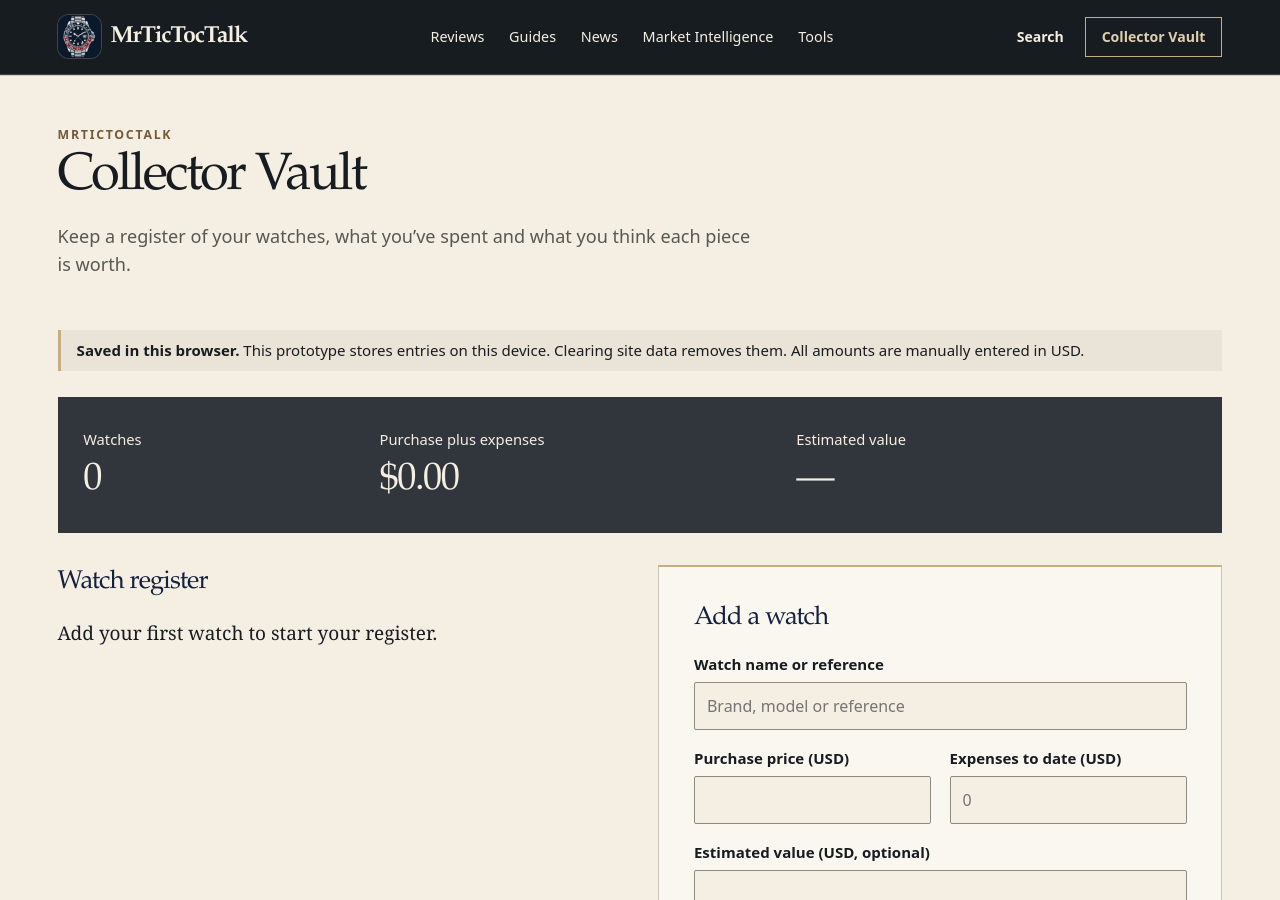
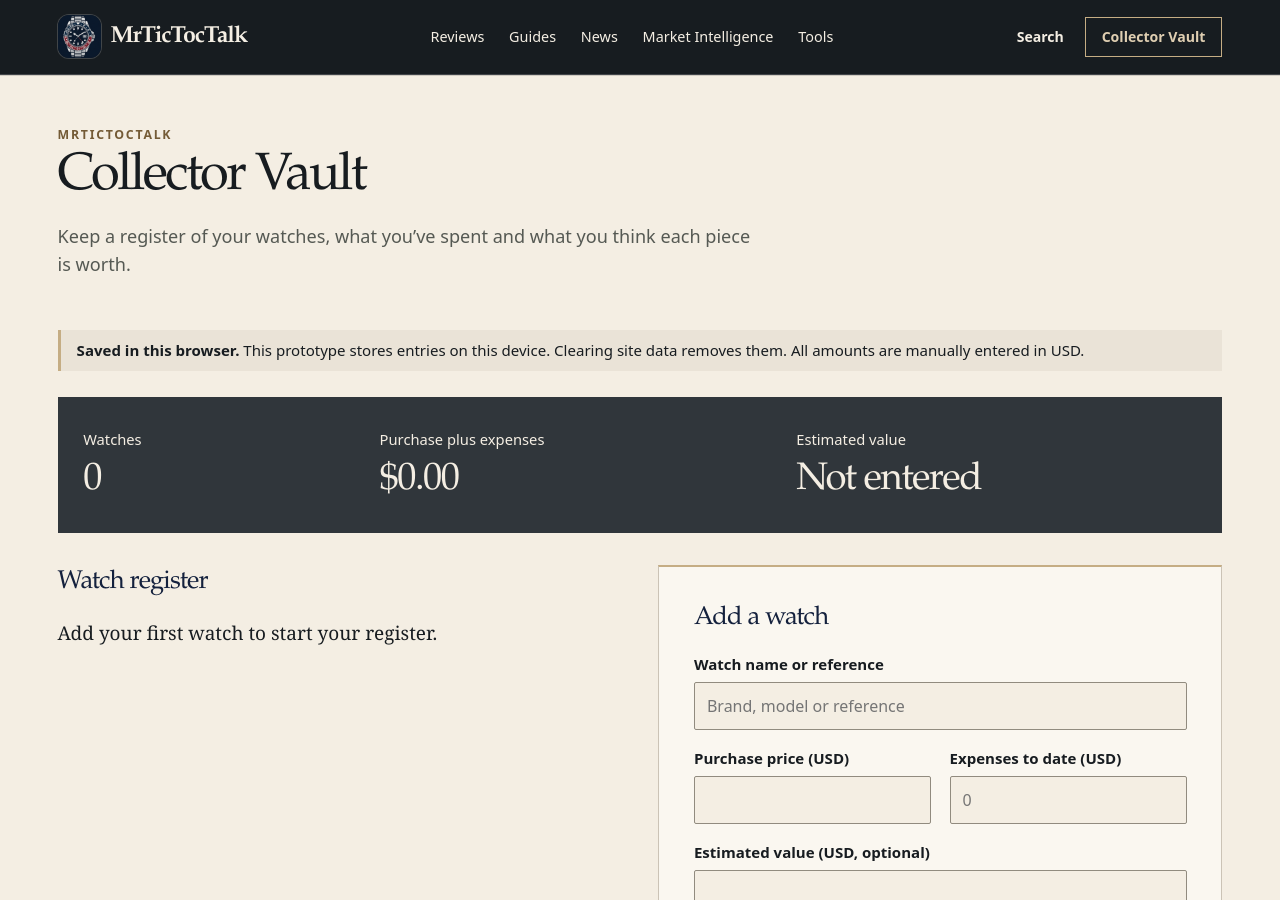
Before and after one commit to williec677/williec677.github.io, a Jekyll site: the page built from collector-vault/index.html, in a window 1280 px wide and 900 px high. Built offline with Jekyll 4.4.1, drawn with Linux system fonts in a browser that asks for light colours.

Commit message:
Remove the access test, label empty Vault values and track STYX clicks

```diff
--- a/_includes/analytics.html
+++ b/_includes/analytics.html
@@ -19,7 +19,7 @@ Only runs on mrtictoctalk.com (not on previews or localhost), and is skipped whe
       ['blacklandwatchco.com', 'blacklandwatch'], ['blacklandwatch.com', 'blacklandwatch'],
       ['tsarbomba.com', 'tsarbomba'],
       ['northweststraps.com', 'northweststraps'], ['nwstraps.com', 'northweststraps'],
-      ['af.uppromote.com', 'styx'],
+      ['af.uppromote.com', 'styx'], ['styxwatch.com', 'styx'],
       ['anrdoezrs.net', 'cj'], ['jdoqocy.com', 'cj'], ['tkqlhce.com', 'cj'], ['dpbolvw.net', 'cj'], ['kqzyfj.com', 'cj']
     ];
     function program(host, path) {
--- a/assets/js/collector-vault.js
+++ b/assets/js/collector-vault.js
@@ -93,7 +93,7 @@
     document.getElementById('register-empty').hidden = records.length > 0 || unreadable;
     document.getElementById('watch-count').textContent = records.length;
     document.getElementById('collection-cost').textContent = amount(cost);
-    document.getElementById('collection-value').textContent = valued ? amount(value) : '—';
+    document.getElementById('collection-value').textContent = valued ? amount(value) : 'Not entered';
     document.getElementById('valuation-count').textContent =
       records.length ? valued + ' of ' + records.length + ' valued' : '';
     if (unreadable) status.textContent = 'Some saved entries could not be read. Totals include readable entries only.';
--- a/collector-vault/index.html
+++ b/collector-vault/index.html
@@ -18,7 +18,7 @@ searchable: true
   <div class="vault-totals">
     <div><span>Watches</span><strong id="watch-count">0</strong></div>
     <div><span>Purchase plus expenses</span><strong id="collection-cost">$0.00</strong></div>
-    <div><span>Estimated value</span><strong id="collection-value">—</strong><small id="valuation-count"></small></div>
+    <div><span>Estimated value</span><strong id="collection-value">Not entered</strong><small id="valuation-count"></small></div>
   </div>
   <div class="workbench vault-workbench">
     <section aria-labelledby="register-title">
```
Also changed, not shown: CODEX_ACCESS_TEST.md (deleted, +0 -1 lines).
